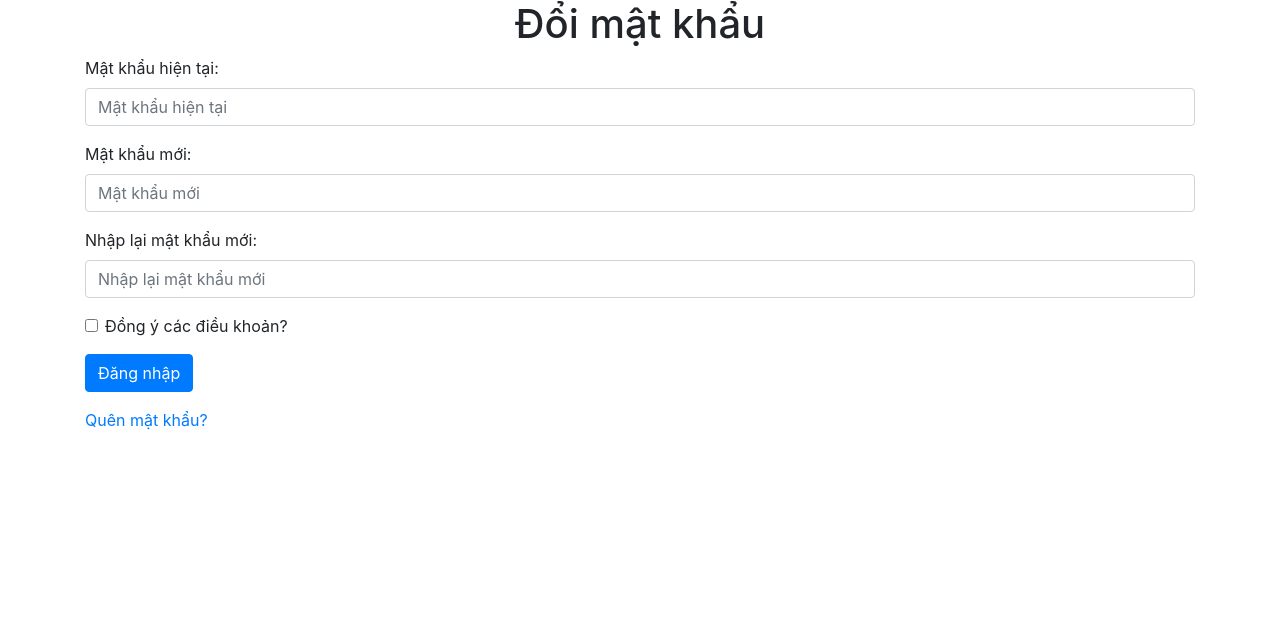
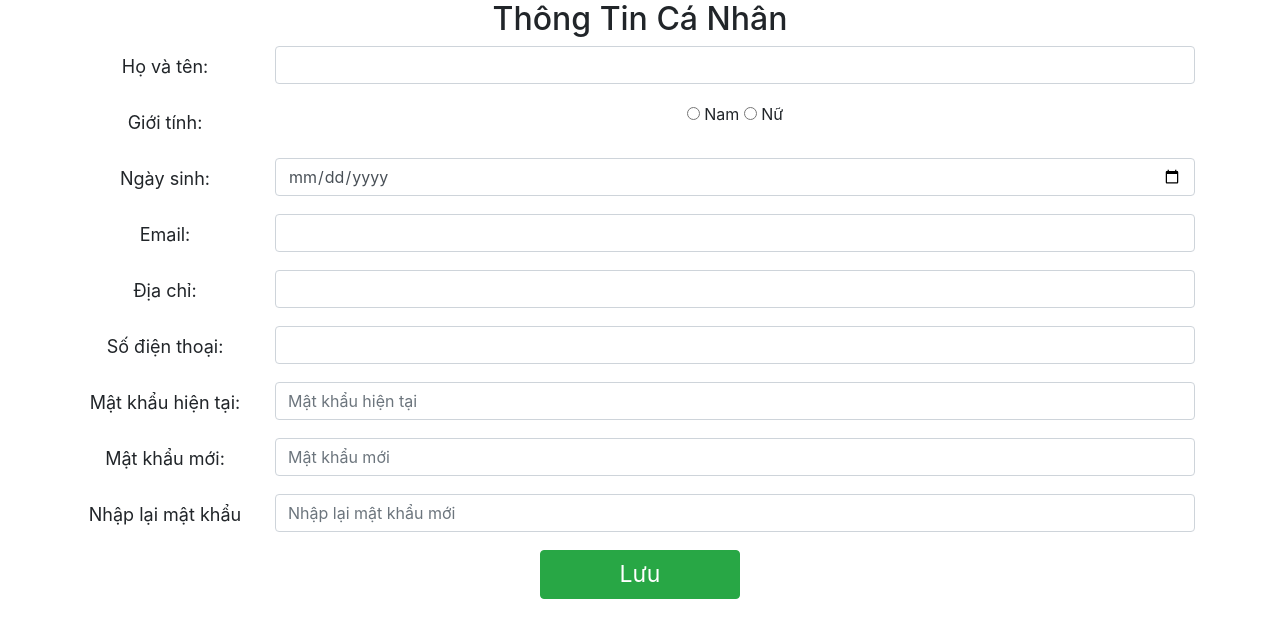
Before and after one commit to taannv636/web2, a PHP site: page /PROJECT/login/changePass.php in a window 1280 px wide. Shown: the part 111-749 px from the top of the page. Run offline with PHP 8.4, Linux system fonts and the light colour scheme; data comes from the database, SQL or seed files in the repository.

Commit message:
Thông Tin Cá Nhân

```diff
--- a/PHP/login/changePass.php
+++ b/PHP/login/changePass.php
@@ -1,7 +1,77 @@
 <?php
 require_once('../database/config.php');
 require_once('../database/dbhelper.php');
+
+$id_user = $hoten = $sex = $birthday = $email = $address = $phone = '';
+
+if (isset($_COOKIE['username'])) {
+    $username = $_COOKIE['username'];
+    $sql = "SELECT * FROM user WHERE username = '$username'";
+    $user = executeSingleResult($sql);
+    if ($user) {
+        $id_user = $user['id_user'];
+        $hoten = $user['hoten'];
+        $sex = $user['sex'];
+        $birthday = $user['birthday'];
+        $email = $user['email'];
+        $address = $user['address'];
+        $phone = $user['phone'];
+    }
+}
+
+if ($_SERVER['REQUEST_METHOD'] === 'POST') {
+    $hoten = $_POST['hoten'];
+    $sex = $_POST['sex'];
+    $birthday = $_POST['birthday'];
+    $email = $_POST['email'];
+    $address = $_POST['address'];
+    $phone = $_POST['phone'];
+
+    if (!empty($hoten) && !empty($phone) && !empty($email)) {
+        $sql = "UPDATE user SET hoten='$hoten', sex='$sex', birthday='$birthday', email='$email', address='$address', phone='$phone' WHERE username='$username'";
+        execute($sql);
+
+        // Handle password change
+        if (!empty($_POST['password']) && !empty($_POST['password-new']) && !empty($_POST['repassword-new'])) {
+            $password = $_POST["password"];
+            $passwordnew = $_POST["password-new"];
+            $repasswordnew = $_POST["repassword-new"];
+
+            // Verify current password
+            $sql = "SELECT * FROM user WHERE password ='$password'";
+            $user = executeSingleResult($sql);
+            if ($user && $password == $_COOKIE['password']) {
+                if ($passwordnew == $repasswordnew) {
+                    $sql = "UPDATE user SET password = '$passwordnew' WHERE username = '$username'";
+                    execute($sql);
+                    echo '<script language="javascript">
+                        alert("Thay đổi thông tin và mật khẩu thành công!");
+                        window.location = "changePass.php";
+                    </script>';
+                } else {
+                    echo '<script language="javascript">
+                        alert("Nhập không trùng mật khẩu mới, vui lòng nhập lại!");
+                        window.location = "changePass.php";
+                    </script>';
+                }
+            } else {
+                echo '<script language="javascript">
+                    alert("Mật khẩu hiện tại không chính xác!");
+                    window.location = "changePass.php";
+                </script>';
+            }
+        } else {
+            echo '<script language="javascript">
+                alert("Thay đổi thông tin thành công!");
+                window.location = "changePass.php";
+            </script>';
+        }
+    } else {
+        echo "Please fill in all required fields.";
+    }
+}
 ?>
+
 <!DOCTYPE html>
 <html lang="en">
 
@@ -71,7 +141,7 @@ require_once('../database/dbhelper.php');
                         if (isset($_COOKIE['username'])) {
                             echo '<a style="color:black;" href="">' . $_COOKIE['username'] . '</a>
                             <div class="logout">
-                                <a href="changePass.php"><i class="fas fa-exchange-alt"></i>Đổi mật khẩu</a> <br>
+                                <a href="changePass.php"><i class="fas fa-user"></i>Thông tin cá nhân</a> <br>
                                 <a href="logout.php"><i class="fas fa-sign-out-alt"></i>Đăng xuất</a>
                             </div>
                             ';
@@ -85,101 +155,105 @@ require_once('../database/dbhelper.php');
                     </div>
                 </section>
             </div>
+
         </header>
         <div class="container">
-            <form action="" method="POST">
-                <h1 style="text-align: center;">Đổi mật khẩu</h1>
-                <div class="form-group">
-                    <label for="">Mật khẩu hiện tại:</label>
-                    <input type="password" name="password" class="form-control" placeholder="Mật khẩu hiện tại">
+        <div class="panel panel-primary" style="text-align:center">
+            <div class="panel-heading">
+                <h2 class="text-center">Thông Tin Cá Nhân</h2>
             </div>
-                <div class="form-group">
-                    <label for="">Mật khẩu mới:</label>
-                    <input type="password" name="password-new" class="form-control" placeholder="Mật khẩu mới">
+            <div class="panel-body mx-auto">
+                <form method="POST">
+                    <div class="form-group row">
+                        <label for="hoten" class="col-sm-2 col-form-label" style="font-size:18px">Họ và tên:</label>
+                        <div class="col-sm-10">
+                            <input type="text" class="form-control" id="hoten" name="hoten" value="<?= $hoten ?>" style="width">
                         </div>
-                <div class="form-group">
-                    <label for="">Nhập lại mật khẩu mới:</label>
-                    <input type="password" name="repassword-new" class="form-control" placeholder="Nhập lại mật khẩu mới">
                     </div>
-
-                <div class="form-check form-group">
-                    <input type="checkbox" name="nho" class="form-check-input" id="exampleCheck1">
-                    <label class="form-check-label" for="exampleCheck1">Đồng ý các điều khoản?</label>
+                    <div class="form-group row">
+                        <label for="sex" class="col-sm-2 col-form-label" style="font-size:18px">Giới tính:</label>
+                        <div class="col-sm-10">
+                            <input type="radio" id="male" name="sex" value="0" <?= ($sex == 0) ? 'checked' : '' ?>>
+                            <label for="male">Nam</label>
+                            <input type="radio" id="female" name="sex" value="1" <?= ($sex == 1) ? 'checked' : '' ?>>
+                            <label for="female">Nữ</label>
                         </div>
-                <div class="form-group">
-                    <input type="submit" name="submit" class="btn btn-primary" value="Đăng nhập">
-                    <p style="padding-top: 1rem;"><a href="reg.php">Quên mật khẩu?</a></p>
                     </div>
+                    <div class="form-group row">
+                        <label for="birthday" class="col-sm-2 col-form-label" style="font-size:18px">Ngày sinh:</label>
+                        <div class="col-sm-10">
+                            <input type="date" class="form-control" id="birthday" name="birthday" value="<?= $birthday ?>">
+                        </div>
+                    </div>
+                    <div class="form-group row">
+                        <label for="email" class="col-sm-2 col-form-label" style="font-size:18px">Email:</label>
+                        <div class="col-sm-10">
+                            <input type="email" class="form-control" id="email" name="email" value="<?= $email ?>">
+                        </div>
+                    </div>
+                    <div class="form-group row">
+                        <label for="address" class="col-sm-2 col-form-label" style="font-size:18px">Địa chỉ:</label>
+                        <div class="col-sm-10">
+                            <input type="text" class="form-control" id="address" name="address" value="<?= $address ?>">
+                        </div>
+                    </div>
+                    <div class="form-group row">
+                        <label for="phone" class="col-sm-2 col-form-label" style="font-size:18px">Số điện thoại:</label>
+                        <div class="col-sm-10">
+                            <input type="text" class="form-control" id="phone" name="phone" value="<?= $phone ?>">
+                        </div>
+                    </div>
+                    <div class="form-group row">
+                        <label for="password" class="col-sm-2 col-form-label" style="font-size:18px" >Mật khẩu hiện tại:</label>
+                        <div class="col-sm-10">
+                            <input type="password" class="form-control" id="password" name="password" placeholder="Mật khẩu hiện tại">
+                        </div>
+                    </div>
+                    <div class="form-group row">
+                        <label for="password-new" class="col-sm-2 col-form-label" style="font-size:18px" >Mật khẩu mới:</label>
+                        <div class="col-sm-10">
+                            <input type="password" class="form-control" id="password-new" name="password-new" placeholder="Mật khẩu mới">
+                        </div>
+                    </div>
+                    <div class="form-group row">
+                        <label for="repassword-new" class="col-sm-2 col-form-label" style="font-size:18px">Nhập lại mật khẩu</label>
+                        <div class="col-sm-10">
+                            <input type="password" class="form-control" id="repassword-new" name="repassword-new" placeholder="Nhập lại mật khẩu mới">
+                        </div>
+                    </div>
+                    <button type="submit" class="btn btn-success" id="saveButton">Lưu</button>
+                    <?php
+                    $previous = "javascript:history.go(-1)";
+                    if (isset($_SERVER['HTTP_REFERER'])) {
+                        $previous = $_SERVER['HTTP_REFERER'];
+                    }
+                    ?>
                 </form>
             </div>
         </div>
     <?php require_once('../database/config.php'); ?>
     <?php require_once('../database/dbhelper.php'); ?>
-    <?php
-    if (isset($_POST["submit"]) && $_POST["password"] != '' && $_POST["password-new"] != '' && $_POST["repassword-new"] != '') {
-        $password = $_POST["password"];
-        // $password = md5($password);
-        $passwordnew = $_POST["password-new"];
-        $repasswordnew = $_POST["repassword-new"];
-        // $passwordnew = md5($passwordnew);
-        // $repasswordnew = md5($repasswordnew);
-        // $password = md5($password);
-        $sql = "SELECT * FROM user WHERE password ='$password'";
-        execute($sql);
-        if (isset($_COOKIE['password'])) {
-            if ($password == $_COOKIE['password']) {
-                if ($passwordnew != $repasswordnew) {
-                    echo '<script language="javascript">
-                                      alert("Nhập không trùng mật khẩu, vui lòng nhập lại!");
-                                      window.location = "changePass.php";
-                                </script>';
-                    die();
-                } else {
-                    if (isset($_COOKIE['username'])) {
-                        $username = $_COOKIE['username'];
-                        $sql = "UPDATE user SET password = '$passwordnew' WHERE username = '$username'";
-                        execute($sql);
-                        echo $username;
-                        echo $passwordnew;
-                        echo '<script language="javascript">
-                        alert("Đổi mật khẩu thành công !");
-                        window.location = "login.php";
-                        </script>';
 
-                        session_start();
-                        if (isset($_COOKIE['username']) && ($_COOKIE['username'])) {
-                            setcookie("username", "", time() - 30 * 24 * 60 * 60, '/');
-                            setcookie("password", "", time() - 30 * 24 * 60 * 60, '/');
+<script>
+document.getElementById("saveButton").addEventListener("click", function() {
+    alert("Thay đổi thông tin thành công!");
+});
+</script>
 
-                            setcookie("username", $username, time() + 30 * 24 * 60 * 60, '/');
-                            setcookie("password", $passwordnew, time() + 30 * 24 * 60 * 60, '/');
+<style>
+    #saveButton {
+        display: block;
+        margin: 0 auto;
+        width: 200px; /* Điều chỉnh độ rộng tùy thích */
+        font-size: 23px;
+    }
+    .form-group {
 
-
-                            header('Location: ../index.php');
-                        }
-                    }
-                }
-            } else {
-                echo '<script language="javascript">
-                        alert("Mật khẩu không chính xác !");
-                        window.location = "login.php";
-                     </script>';
-            }
+        margin-bottom: 15px; /* Khoảng cách giữa các input */
     }
 
+</style>
 
-        // $username = trim(strip_tags($_POST['username']));
-        // $password = trim(strip_tags($_POST['password']));
-        // $password = md5($password);
-
-        // session_start();
-
-        // setcookie("username", $username, time() + 30 * 24 * 60 * 60, '/');
-        // setcookie("password", $password, time() + 30 * 24 * 60 * 60, '/');
-        // setcookie("username", "", time() - 3600);
-        // setcookie("password", "", time() - 3600);
-    }
-    ?>
 </body>
 
 </html>
```
Lines whose indentation alone changed are shown as unchanged.
